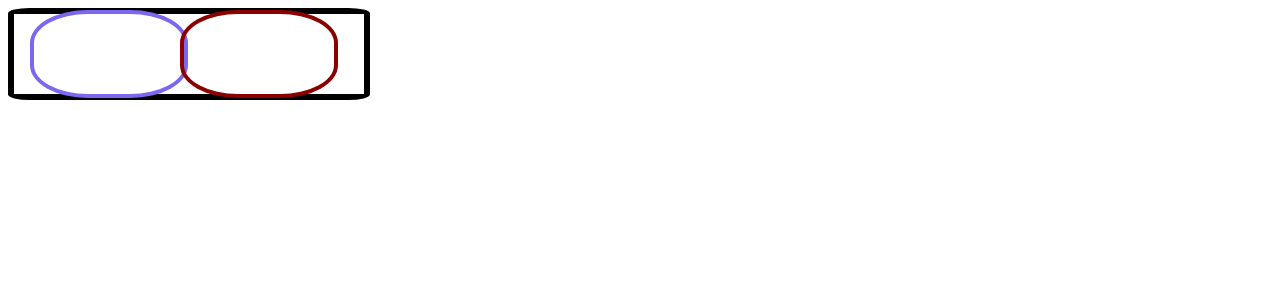
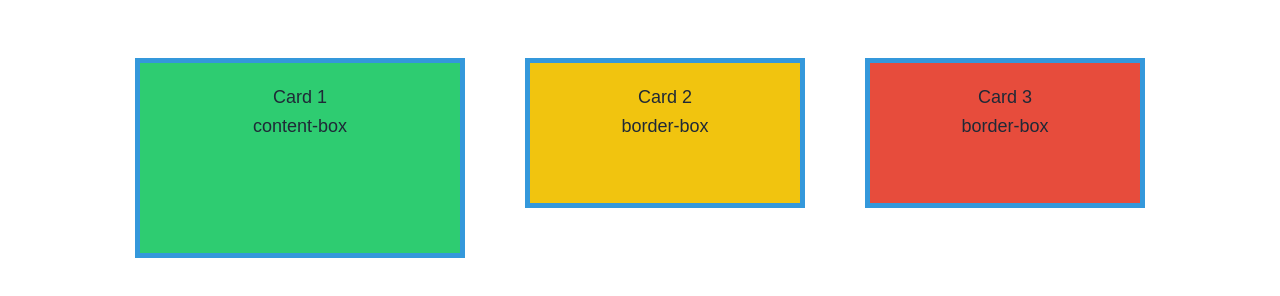
Before and after one commit to huahienluong15203-beep/baitap, a plain HTML site: page index.html in a window 1280 px wide. Drawn offline with Linux system fonts and the light colour scheme.

Commit message:
Add box model card exercise

```diff
--- a/index.html
+++ b/index.html
@@ -1,36 +1,14 @@
 <!doctype html>
-<html>
+<html lang="vi">
   <head>
-    <style>
-      #demo {
-        width: 350px;
-        display: flex;
-        float: left;
-        border: 6px solid black;
-        border-radius: 6%;
-      }
-      .d1 {
-        margin-left: 20px;
-        width: 150px;
-        height: 80px;
-        box-shadow: 0 0 0 4px mediumslateblue;
-        box-sizing: border-box;
-        border-radius: 36%;
-      }
-      .d2 {
-        width: 150px;
-        height: 80px;
-        padding: 30px;
-        box-shadow: 0 0 0 4px darkred;
-        box-sizing: border-box;
-        border-radius: 36%;
-      }
-    </style>
+    <meta charset="UTF-8" />
+    <meta name="viewport" content="width=device-width, initial-scale=1.0" />
+    <title>Box Model 1</title>
+    <link rel="stylesheet" href="style.css" />
   </head>
   <body>
-    <div id="demo">
-      <div class="d1"></div>
-      <div class="d2"></div>
-    </div>
+    <div class="card">Card 1<br />content-box</div>
+    <div class="card">Card 2<br />border-box</div>
+    <div class="card">Card 3<br />border-box</div>
   </body>
 </html>
--- a/style.css
+++ b/style.css
@@ -1,12 +1,35 @@
 body {
+  display: flex;
+  flex-wrap: wrap;
+  gap: 20px;
+  justify-content: center;
+  padding: 30px;
   font-family: Arial, sans-serif;
 }
 
-/* Box Model demo styles */
-div {
-  margin: 25px;
-  padding: 35px;
-  width: 200px;
-  background-color: lightseagreen;
-  border: 20px dashed indianred;
+.card {
+  width: 280px;
+  height: 150px;
+  padding: 20px;
+  border: 5px solid #3498db;
+  margin: 20px;
+  font-size: 18px;
+  color: #1f2937;
+  text-align: center;
+  line-height: 1.6;
 }
+
+.card:nth-child(1) {
+  box-sizing: content-box;
+  background-color: #2ecc71;
+}
+
+.card:nth-child(2) {
+  box-sizing: border-box;
+  background-color: #f1c40f;
+}
+
+.card:nth-child(3) {
+  box-sizing: border-box;
+  background-color: #e74c3c;
+}
```
